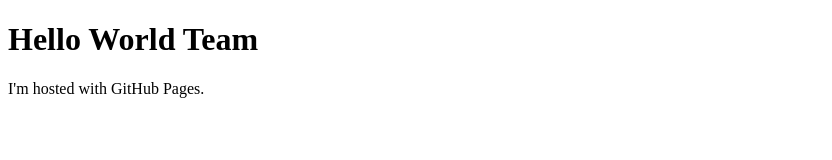
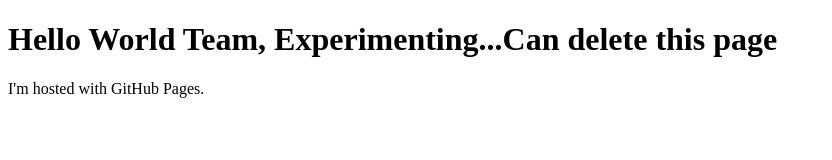
Before and after one commit to samiranberahaldia/home, a plain HTML site: page index.html in a window 1280 px wide. Shown: the whole page, without its empty margins (0-832 px from the left). Drawn offline with Linux system fonts and the light colour scheme.

Commit message:
Update index.html

```diff
--- a/index.html
+++ b/index.html
@@ -1,7 +1,7 @@
 <!DOCTYPE html>
 <html>
 <body>
-<h1>Hello World Team</h1>
+<h1>Hello World Team, Experimenting...Can delete this page</h1>
 <p>I'm hosted with GitHub Pages.</p>
 </body>
 </html>
```
